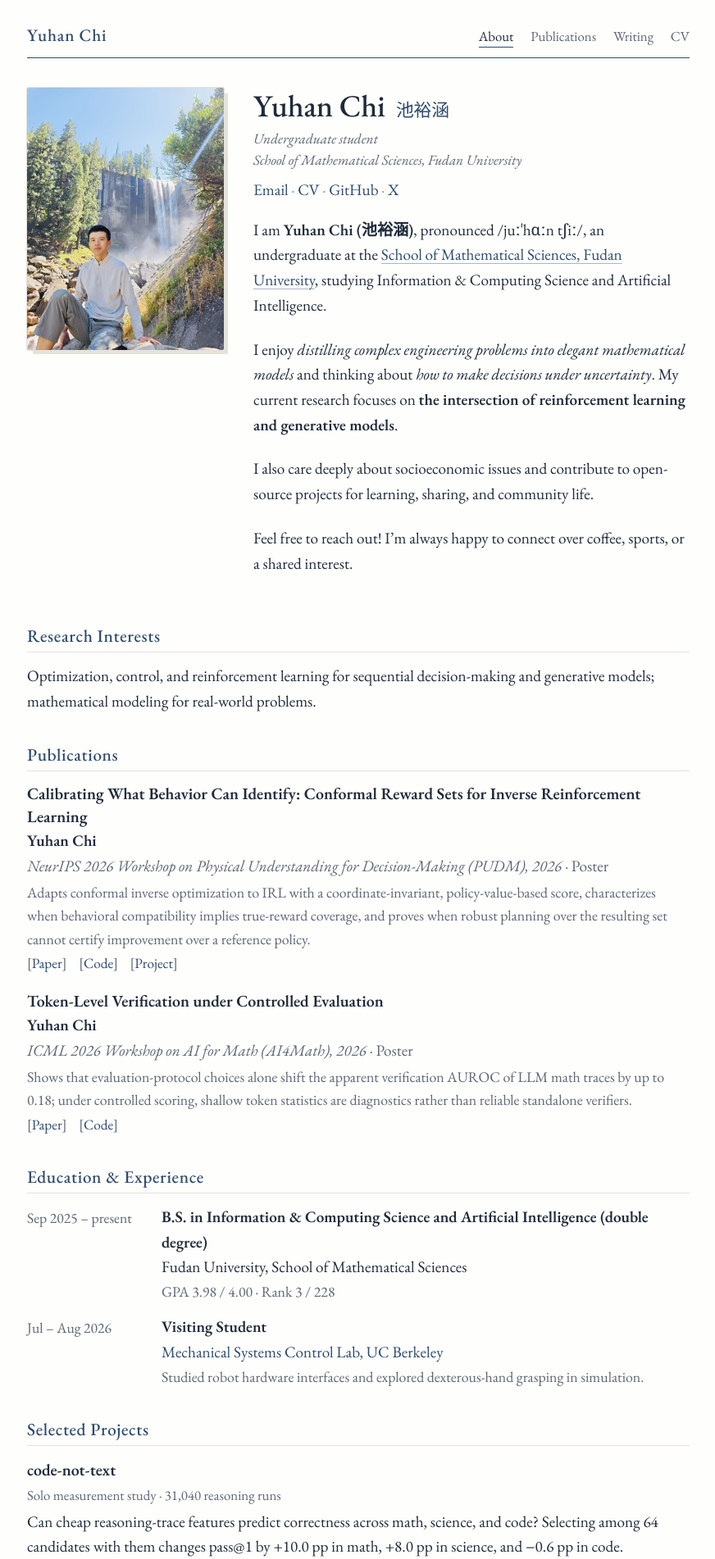
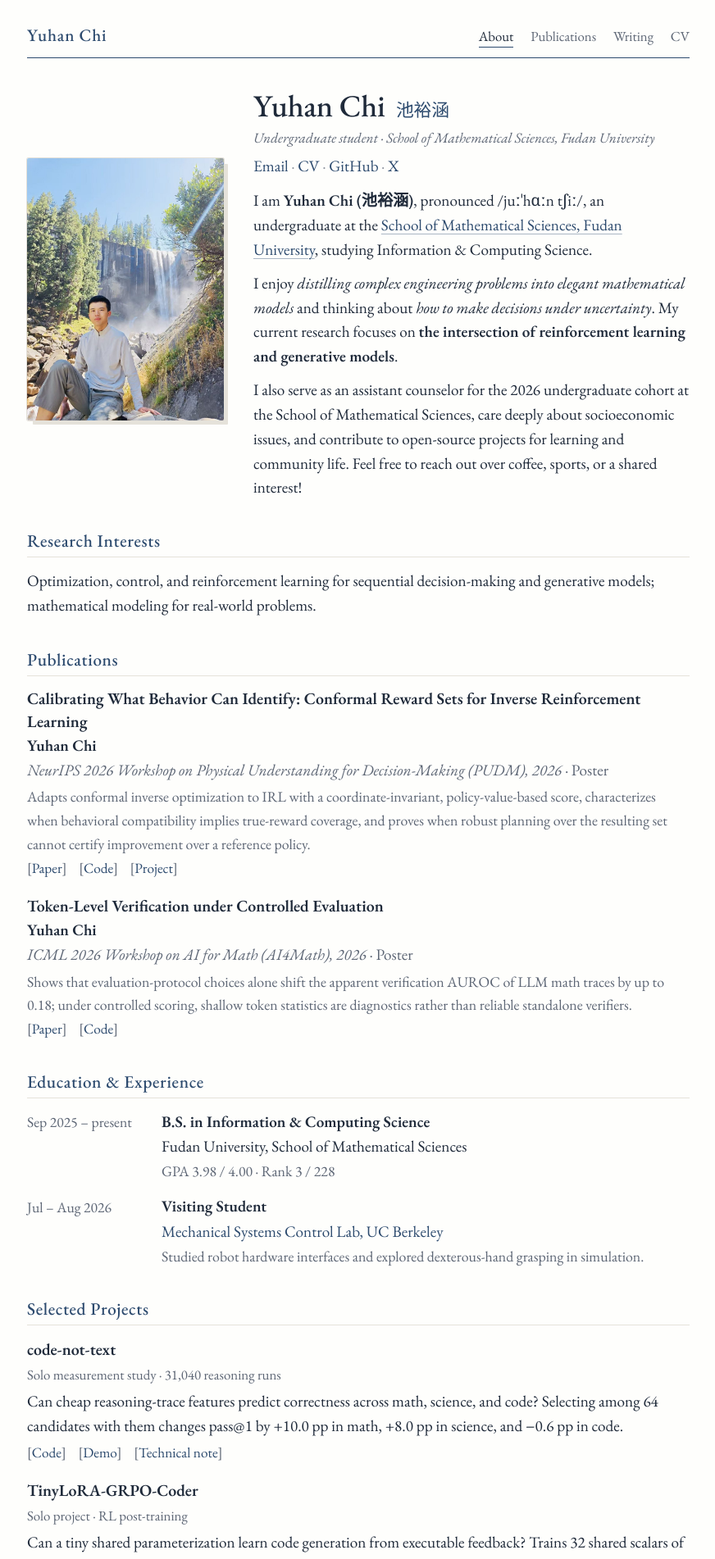
Before and after one commit to yuhanchi/yuhanchi.github.io, a Jekyll site: the page built from about.md, in a window 1280 px wide. Shown: the top 1902 px of the page at 82% size, without its empty margins (203-1075 px from the left). Built offline with Jekyll 4.4.1, drawn with Linux system fonts in a browser that asks for light colours; some web fonts are replaced; some of the changed text lies outside the part shown.

Commit message:
Update About bio, major, assistant counselor role, and photo alignment

```diff
--- a/_data/profile.yml
+++ b/_data/profile.yml
@@ -67,7 +67,7 @@
 
 experience:
   - when: Sep 2025 – present
-    title: B.S. in Information & Computing Science and Artificial Intelligence (double degree)
+    title: B.S. in Information & Computing Science
     org: Fudan University, School of Mathematical Sciences
     detail: GPA 3.98 / 4.00 · Rank 3 / 228
   - when: Jul – Aug 2026
@@ -106,6 +106,7 @@
 
 service:
   - Reviewer, ICML 2026 Workshop on AI for Math (AI4Math)
+  - Assistant Counselor (2026 Undergraduate Cohort), School of Mathematical Sciences, Fudan University
   - Founder, Fudan Open Source Initiative
 
 honors:
--- a/_includes/about.md
+++ b/_includes/about.md
@@ -1,7 +1,5 @@
-I am **Yuhan Chi (池裕涵)**, pronounced /juːˈhɑːn tʃiː/, an undergraduate at the [School of Mathematical Sciences, Fudan University](https://math.fudan.edu.cn/mathen/main.htm), studying Information & Computing Science and Artificial Intelligence.
+I am **Yuhan Chi (池裕涵)**, pronounced /juːˈhɑːn tʃiː/, an undergraduate at the [School of Mathematical Sciences, Fudan University](https://math.fudan.edu.cn/mathen/main.htm), studying Information & Computing Science.
 
 I enjoy *distilling complex engineering problems into elegant mathematical models* and thinking about *how to make decisions under uncertainty*. My current research focuses on **the intersection of reinforcement learning and generative models**.
 
-I also care deeply about socioeconomic issues and contribute to open-source projects for learning, sharing, and community life.
-
-Feel free to reach out! I'm always happy to connect over coffee, sports, or a shared interest.
+I also serve as an assistant counselor for the 2026 undergraduate cohort at the School of Mathematical Sciences, care deeply about socioeconomic issues, and contribute to open-source projects for learning and community life. Feel free to reach out over coffee, sports, or a shared interest!
--- a/_includes/k/about.html
+++ b/_includes/k/about.html
@@ -5,7 +5,7 @@
     </figure>
     <div class="profile-main">
       <h1 class="profile-name">{{ profile.name }} <span class="native" lang="zh">{{ profile.native_name }}</span></h1>
-      <p class="profile-role">{{ profile.role }}<br><a href="{{ profile.affiliation_url }}">{{ profile.affiliation }}</a></p>
+      <p class="profile-role">{{ profile.role }} · <a href="{{ profile.affiliation_url }}">{{ profile.affiliation }}</a></p>
       <p class="profile-links">
         {%- for l in profile.links %}<a href="{{ l.url | relative_url }}">{{ l.name }}</a>{% unless forloop.last %}<span class="sep" aria-hidden="true"> · </span>{% endunless %}{% endfor -%}
       </p>
--- a/assets/css/base.css
+++ b/assets/css/base.css
@@ -67,18 +67,20 @@
 
 /* ---------- about: profile ---------- */
 .profile { display: grid; grid-template-columns: var(--photo-w) minmax(0, 1fr); gap: 0 2.25rem; align-items: start; margin-bottom: var(--gap); }
-.profile-photo { margin: 0; }
+.profile-photo { margin: 5.4rem 0 0; }
 .profile-photo img { width: 100%; aspect-ratio: 3 / 4; object-fit: cover; object-position: 50% 68%; border-radius: var(--photo-radius); }
-.profile-name { font-family: var(--font-head); font-size: 2rem; font-weight: 600; line-height: 1.15; margin: 0 0 .4rem; }
+.profile-name { font-family: var(--font-head); font-size: 2rem; font-weight: 600; line-height: 1.15; margin: 0 0 .35rem; }
 .profile-name .native { font-size: .58em; font-weight: 400; color: var(--muted); margin-left: .25em; white-space: nowrap; }
-.profile-role { color: var(--muted); line-height: 1.5; margin: 0 0 .55rem; }
+.profile-role { color: var(--muted); line-height: 1.45; margin: 0 0 .45rem; }
 .profile-role a { color: inherit; text-decoration: none; }
 .profile-role a:hover { color: var(--accent); }
-.profile-links { margin: 0 0 1.1rem; }
+.profile-links { margin: 0 0 .7rem; }
 .profile-links a { color: var(--accent); text-decoration: none; }
 .profile-links a:hover { text-decoration: underline; text-underline-offset: .2em; }
 .profile-bio { max-width: none; }
-.profile-bio p { margin-bottom: .8em; }
+.profile-bio.prose { line-height: 1.55; }
+.profile-bio.prose p { margin: 0 0 .6em; }
+.profile-bio.prose p:last-child { margin-bottom: 0; }
 
 /* ---------- sections ---------- */
 .block { margin-bottom: var(--gap); }
@@ -244,7 +246,7 @@
 @media (max-width: 680px) {
   :root { --pad-x: 1.1rem; --pad-top: 1.1rem; --gap: 1.9rem; }
   .profile { grid-template-columns: minmax(0, 1fr); }
-  .profile-photo { width: 11rem; margin-bottom: 1.1rem; }
+  .profile-photo { width: 11rem; margin: 0 0 1.1rem; }
   .exp { grid-template-columns: minmax(0, 1fr); }
   .misc-list li { grid-template-columns: minmax(0, 1fr); gap: 0; margin-bottom: .6rem; }
   .profile-name, .page-title, .post-header .post-title { font-size: 1.75rem; }
```
